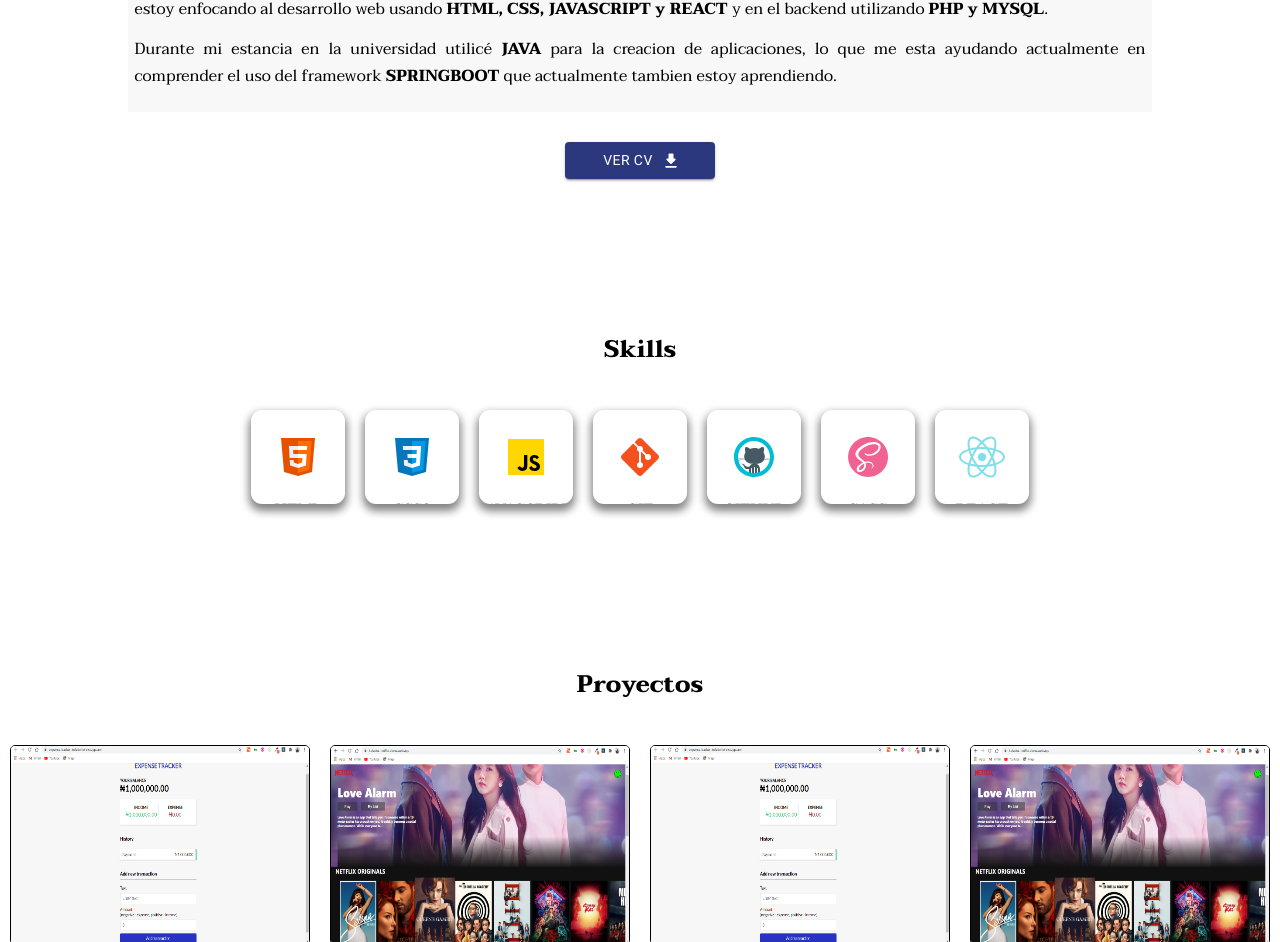
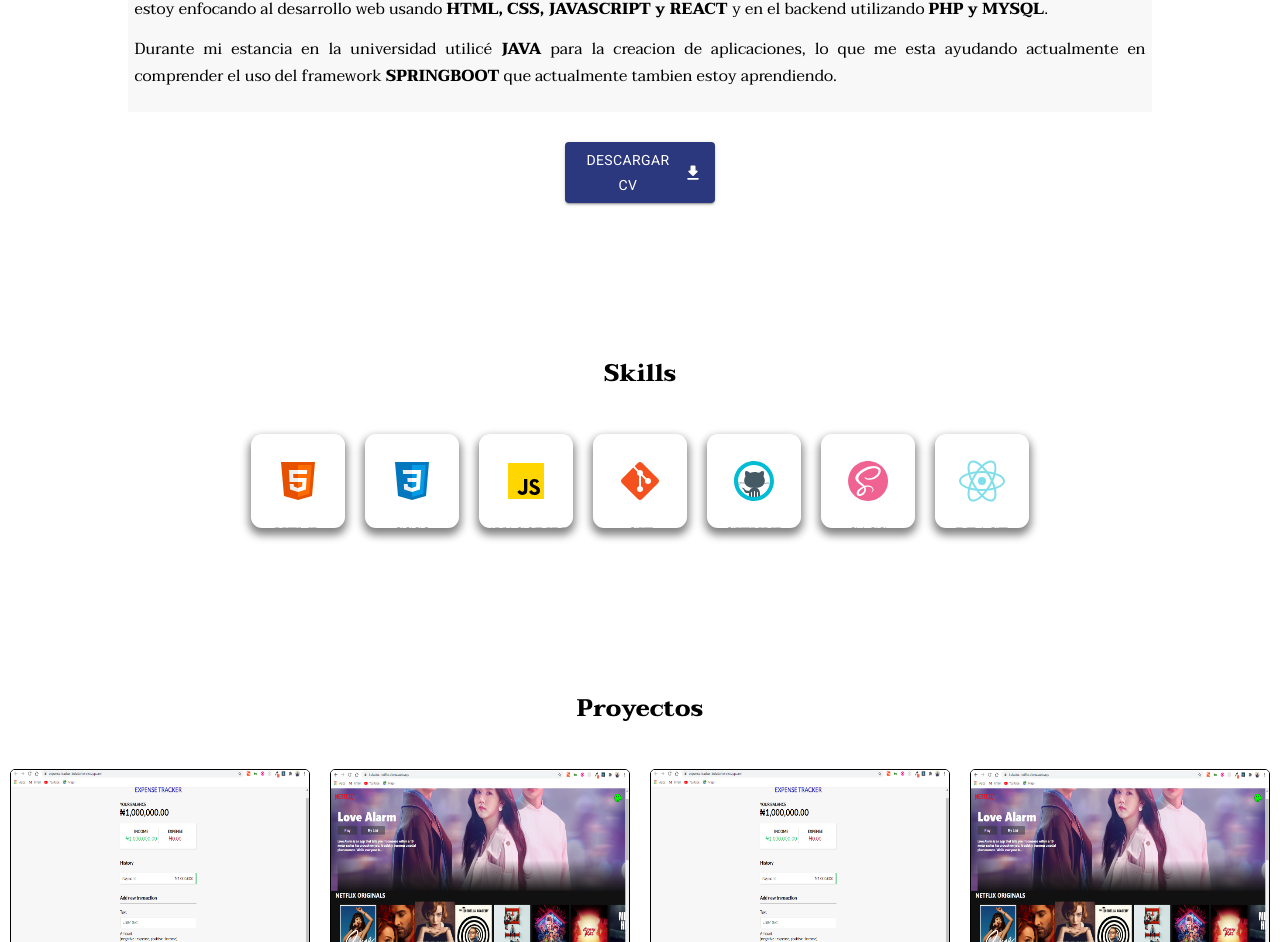
Before and after one commit to LuisElizaldeCruz/PORTAFOLIO, a React (Create React App) app: page / in a window 1280 px wide. Shown: the part 1092-2034 px from the top of the page. Built offline with nearby package versions, Linux system fonts and the light colour scheme.

Commit message:
se agrego el boton para descargar el cv

```diff
--- a/src/assets/css/About.css
+++ b/src/assets/css/About.css
@@ -27,3 +27,7 @@
   margin-top: 30px;
   width: 150px;
 }
+
+#btnDownload a {
+  color: white;
+}
--- a/src/components/About.jsx
+++ b/src/components/About.jsx
@@ -20,7 +20,7 @@ const About = ({ moreDescription }) => {
                 variant="contained"
                 endIcon={<DownloadRounded />}
             >
-                Ver CV
+                <a href="../CV-Luis-Elizalde.pdf" download="CV-Luis-Elizalde.pdf">Descargar CV</a>
             </ColorButton>
         </section>
     );
```
Also changed, not shown: 1 other file (tests, documents, lock files or other folders).
